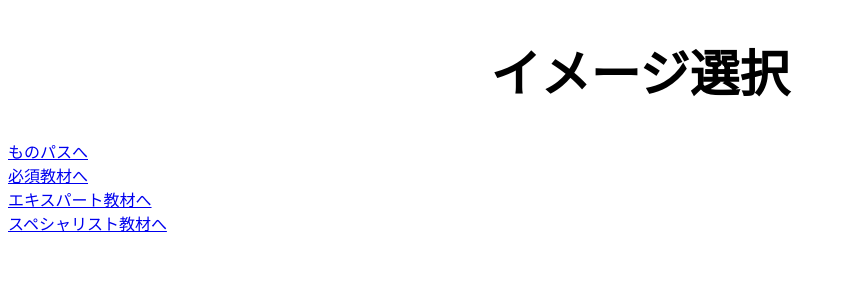
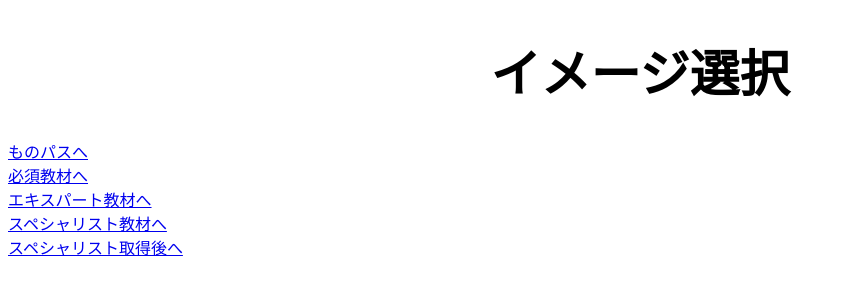
Before and after one commit to chattora/2024_prgEdu, a plain HTML site: page index.html in a window 1280 px wide. Shown: the whole page, without its empty margins (0-845 px from the left). Drawn offline with Linux system fonts and the light colour scheme.

Commit message:
リンク増やした

```diff
--- a/index.html
+++ b/index.html
@@ -16,6 +16,8 @@
 <a href="hissu.html">必須教材へ</a> <br>
 <a href="expart.html">エキスパート教材へ</a> <br>
 <a href="special.html">スペシャリスト教材へ</a> <br>
+<a href="get_sp.html">スペシャリスト取得後へ</a> <br>
+
 
 
 </body>
```
